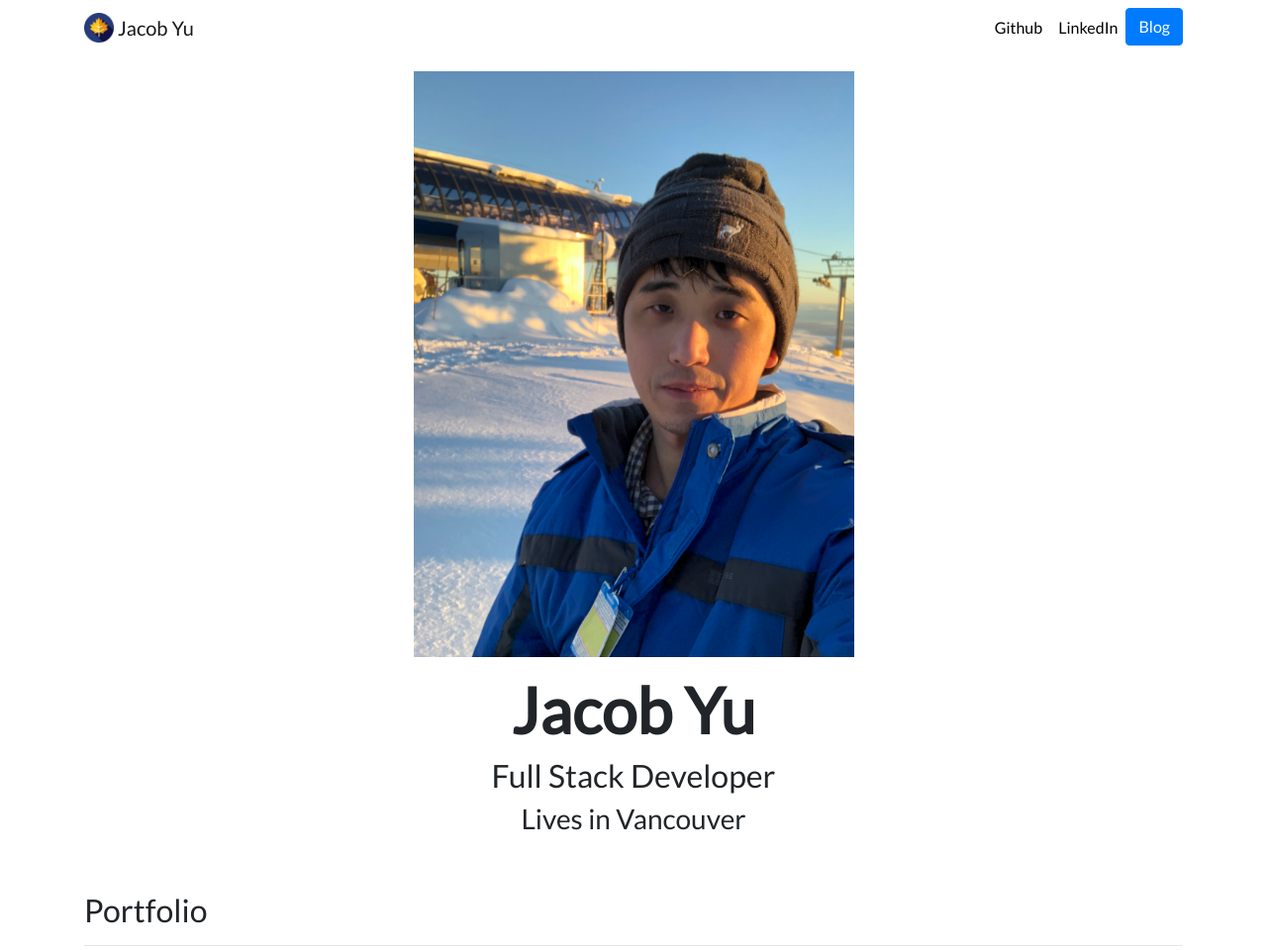
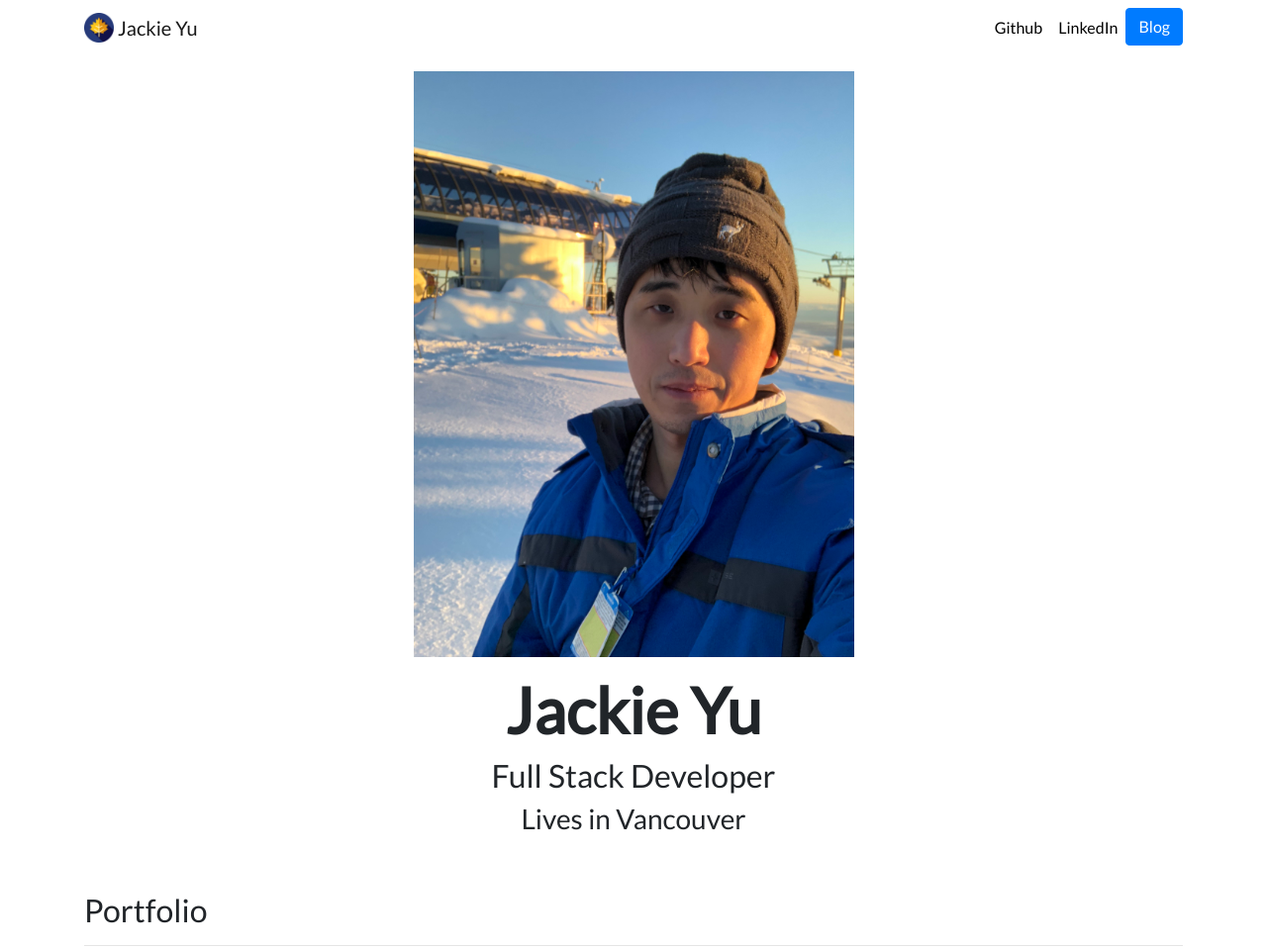
Before and after one commit to Jackieccyu/Django3-portfolio, a Django app: page / in a window 1280 px wide. Shown: the top 960 px of the page at 99% size. Run offline with Django 3.2, Linux system fonts and the light colour scheme; data comes from the database, SQL or seed files in the repository; some libraries are stand-ins or nearby versions.

Commit message:
change name

```diff
--- a/portfolio/templates/portfolio/base.html
+++ b/portfolio/templates/portfolio/base.html
@@ -16,7 +16,7 @@
 
   <link rel="icon" type="image/png" href="{% static "portfolio/favicon.ico" %}">
 
-  <title>Jacob Yu</title>
+  <title>Jackie Yu</title>
 </head>
 
 <body>
@@ -25,7 +25,7 @@
     <div class="container">
       <a class="navbar-brand" href="{% url 'home' %}">
         <img src="{% static "portfolio/favicon.ico" %}" width="30" height="30" class="d-inline-block align-top" alt="Nick's Logo">
-        <span>Jacob Yu</span>
+        <span>Jackie Yu</span>
       </a>
       <button class="navbar-toggler" type="button" data-toggle="collapse" data-target="#navbarNav" aria-controls="navbarNav" aria-expanded="false" aria-label="Toggle navigation">
         <span class="navbar-toggler-icon"></span>
@@ -37,7 +37,7 @@
             <a class="nav-link" href="https://github.com/jacobyu421">Github</a>
           </li>
           <li class="nav-item">
-            <a class="nav-link" href="https://www.linkedin.com/in/chian-yu-828398110/" target="_blank">LinkedIn</a>
+            <a class="nav-link" href="https://www.linkedin.com/in/jackie-yu-217512117/" target="_blank">LinkedIn</a>
           </li>
           {% comment %} <li class="nav-item">
             <a class="nav-link" href="" target="_blank">Twitter</a>
--- a/portfolio/templates/portfolio/home.html
+++ b/portfolio/templates/portfolio/home.html
@@ -12,7 +12,7 @@
 
 <div class="row justify-content-center mb-3">
   <div class="col-md-9 text-center">
-    <h1 id="hometext" class="font-weight-bold">Jacob Yu</h1>
+    <h1 id="hometext" class="font-weight-bold">Jackie Yu</h1>
     <h2>Full Stack Developer<h2>
     <h3>Lives in Vancouver<h3>
   </div>
```
